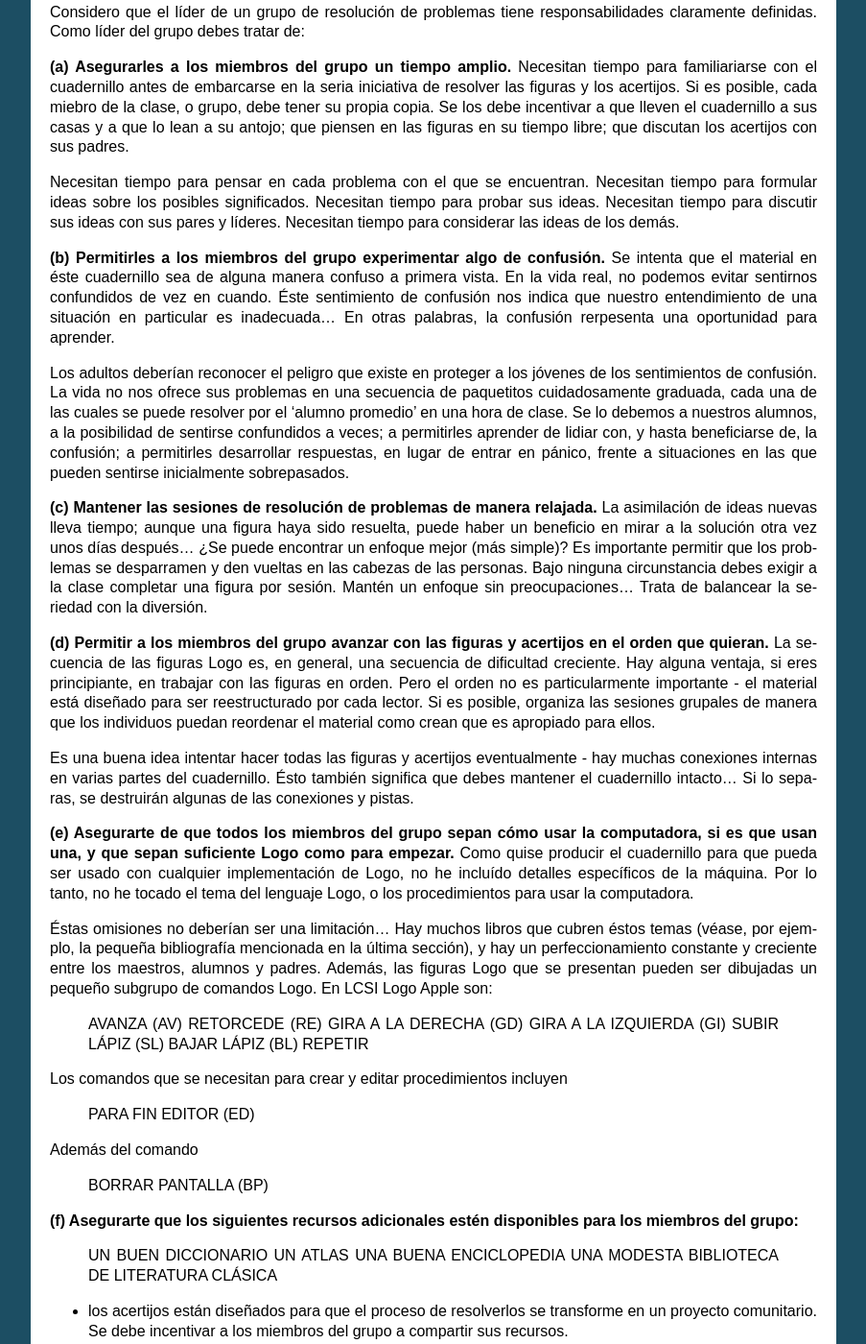
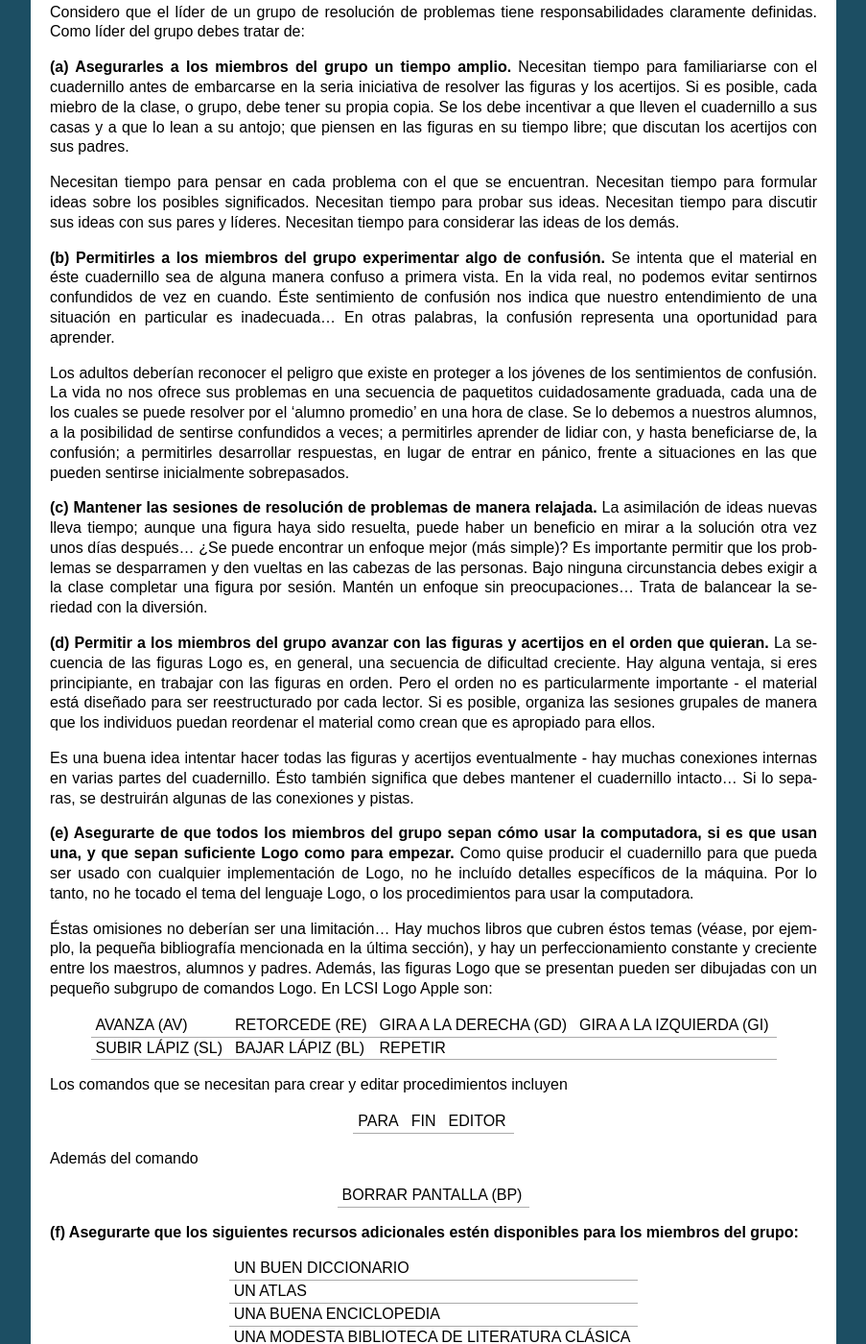
Before and after one commit to humitos/turtle-confusion-es, a Sphinx documentation site: the page built from docs/how_to_use_this_booklet.rst, in a window 1280 px wide and 1400 px high, scrolled down 387 px. Shown: the whole window at 96% size, without its empty margins (198-1101 px from the left). Built offline with Sphinx 7.4.7, drawn with Linux system fonts in a browser that asks for light colours; some of the changed text lies outside the part shown.

Commit message:
Typo and table fixes
 - Further steps
 - How to use this booklet

```diff
--- a/docs/how_to_use_this_booklet.rst
+++ b/docs/how_to_use_this_booklet.rst
@@ -16,9 +16,9 @@ Necesitan tiempo para pensar en cada problema con el que se encuentran. Necesita
 
 
 **(b) Permitirles a los miembros del grupo experimentar algo de confusión.**
-Se intenta que el material en éste cuadernillo sea de alguna manera confuso a primera vista. En la vida real, no podemos evitar sentirnos confundidos de vez en cuando. Éste sentimiento de confusión nos indica que nuestro entendimiento de una situación en particular es inadecuada... En otras palabras, la confusión rerpesenta una oportunidad para aprender.
+Se intenta que el material en éste cuadernillo sea de alguna manera confuso a primera vista. En la vida real, no podemos evitar sentirnos confundidos de vez en cuando. Éste sentimiento de confusión nos indica que nuestro entendimiento de una situación en particular es inadecuada... En otras palabras, la confusión representa una oportunidad para aprender.
 
-Los adultos deberían reconocer el peligro que existe en proteger a los jóvenes de los sentimientos de confusión. La vida no nos ofrece sus problemas en una secuencia de paquetitos cuidadosamente graduada, cada una de las cuales se puede resolver por el 'alumno promedio' en una hora de clase. Se lo debemos a nuestros alumnos, a la posibilidad de sentirse confundidos a veces; a permitirles aprender de lidiar con, y hasta beneficiarse de, la confusión; a permitirles desarrollar respuestas, en lugar de entrar en pánico, frente a situaciones en las que pueden sentirse inicialmente sobrepasados.
+Los adultos deberían reconocer el peligro que existe en proteger a los jóvenes de los sentimientos de confusión. La vida no nos ofrece sus problemas en una secuencia de paquetitos cuidadosamente graduada, cada una de los cuales se puede resolver por el 'alumno promedio' en una hora de clase. Se lo debemos a nuestros alumnos, a la posibilidad de sentirse confundidos a veces; a permitirles aprender de lidiar con, y hasta beneficiarse de, la confusión; a permitirles desarrollar respuestas, en lugar de entrar en pánico, frente a situaciones en las que pueden sentirse inicialmente sobrepasados.
 
 **(c) Mantener las sesiones de resolución de problemas de manera relajada.**
 La asimilación de ideas nuevas lleva tiempo; aunque una figura haya sido resuelta, puede haber un beneficio en mirar a la solución otra vez unos días después... ¿Se puede encontrar un enfoque mejor (más simple)? Es importante permitir que los problemas se desparramen y den vueltas en las cabezas de las personas. Bajo ninguna circunstancia debes exigir a la clase completar una figura por sesión. Mantén un enfoque sin preocupaciones... Trata de balancear la seriedad con la diversión.
@@ -31,25 +31,41 @@ Es una buena idea intentar hacer todas las figuras y acertijos eventualmente - h
 **(e) Asegurarte de que todos los miembros del grupo sepan cómo usar la computadora, si es que usan una, y que sepan suficiente Logo como para empezar.**
 Como quise producir el cuadernillo para que pueda ser usado con cualquier implementación de Logo, no he incluído detalles específicos de la máquina. Por lo tanto, no he tocado el tema del lenguaje Logo, o los procedimientos para usar la computadora.
 
-Éstas omisiones no deberían ser una limitación... Hay muchos libros que cubren éstos temas (véase, por ejemplo, la pequeña bibliografía mencionada en la última sección), y hay un perfeccionamiento constante y creciente entre los maestros, alumnos y padres. Además, las figuras Logo que se presentan pueden ser dibujadas un pequeño subgrupo de comandos Logo. En LCSI Logo Apple son:
+Éstas omisiones no deberían ser una limitación... Hay muchos libros que cubren éstos temas (véase, por ejemplo, la pequeña bibliografía mencionada en la última sección), y hay un perfeccionamiento constante y creciente entre los maestros, alumnos y padres. Además, las figuras Logo que se presentan pueden ser dibujadas con un pequeño subgrupo de comandos Logo. En LCSI Logo Apple son:
 
-    AVANZA (AV) 		RETORCEDE (RE) 		GIRA A LA DERECHA (GD) 		GIRA A LA IZQUIERDA (GI)
-    SUBIR LÁPIZ (SL) 	BAJAR LÁPIZ (BL)	REPETIR
+.. list-table::
+
+    * - AVANZA (AV)
+      - RETORCEDE (RE)
+      - GIRA A LA DERECHA (GD)
+      - GIRA A LA IZQUIERDA (GI)
+    * - SUBIR LÁPIZ (SL)
+      - BAJAR LÁPIZ (BL)
+      - REPETIR
+      -
 
 Los comandos que se necesitan para crear y editar procedimientos incluyen
 
-    PARA 			FIN				EDITOR (ED)
+.. list-table::
+
+    * - PARA
+      -	FIN
+      - EDITOR
 
 Además del comando
 
-					BORRAR PANTALLA (BP)
+.. list-table::
+
+    * - BORRAR PANTALLA (BP)
 
 **(f) Asegurarte que los siguientes recursos adicionales estén disponibles para los miembros del grupo:**
 
-    UN BUEN DICCIONARIO
-    UN ATLAS
-    UNA BUENA ENCICLOPEDIA
-    UNA MODESTA BIBLIOTECA DE LITERATURA CLÁSICA
+.. list-table::
+
+    * - UN BUEN DICCIONARIO
+    * - UN ATLAS
+    * - UNA BUENA ENCICLOPEDIA
+    * - UNA MODESTA BIBLIOTECA DE LITERATURA CLÁSICA
 
 - los acertijos están diseñados para que el proceso de resolverlos se transforme en un proyecto comunitario. Se debe incentivar a los miembros del grupo a compartir sus recursos.
 
```
Also changed, not shown: other parts of docs/how_to_use_this_booklet.rst (+1 -1 lines), docs/further_steps.rst (+4 -4 lines).
